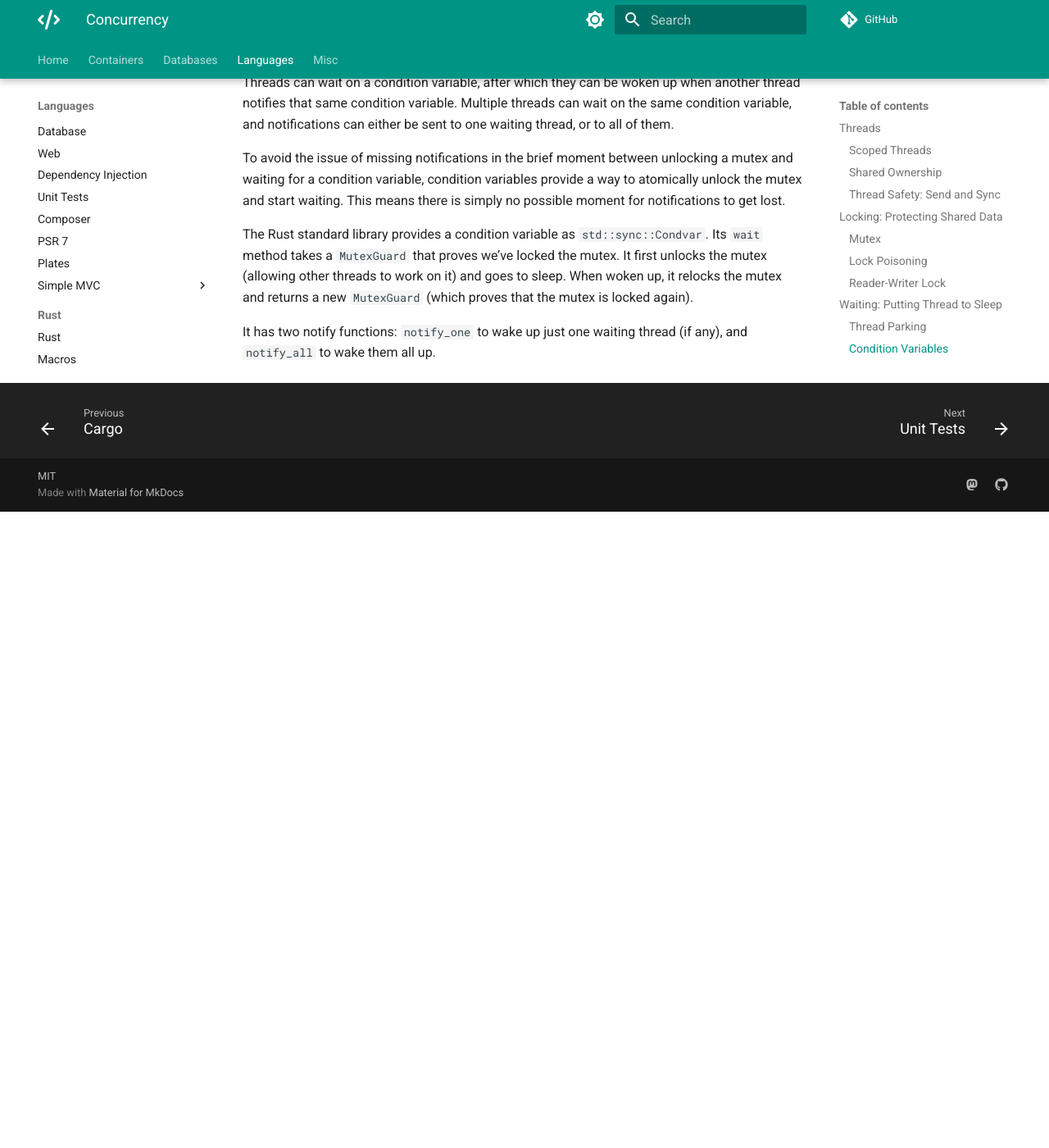
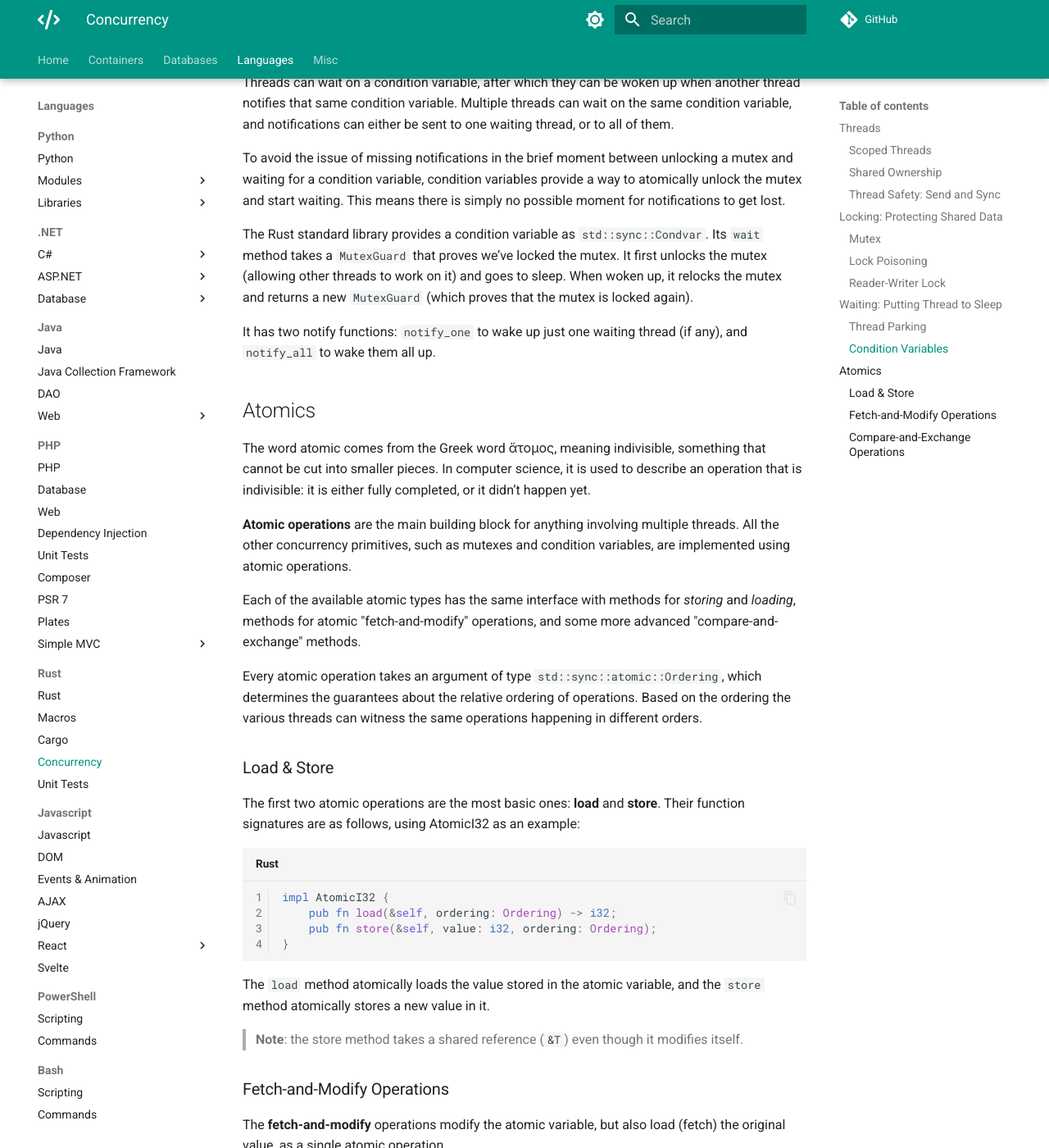
Before and after one commit to m-lamonaca/programming-notes, an MkDocs documentation site: the page built from docs/languages/rust/concurrency.md, in a window 1280 px wide and 1400 px high, scrolled down 4992 px. Shown: the whole window at 82% size. Built offline with MkDocs 1.6.1 and Material for MkDocs 9.7.7, drawn with Linux system fonts in a browser that asks for light colours; comment, search, counter and statistics services are not loaded; before the commit the page ends 5616 px from its top, so only the background shows below that; some of the changed text lies outside the part shown.

Commit message:
rust: add atomics notes

````diff
--- a/docs/languages/rust/concurrency.md
+++ b/docs/languages/rust/concurrency.md
@@ -153,3 +153,62 @@
 The Rust standard library provides a condition variable as `std::sync::Condvar`. Its `wait` method takes a `MutexGuard` that proves we’ve locked the mutex. It first unlocks the mutex (allowing other threads to work on it) and goes to sleep. When woken up, it relocks the mutex and returns a new `MutexGuard` (which proves that the mutex is locked again).
 
 It has two notify functions: `notify_one` to wake up just one waiting thread (if any), and `notify_all` to wake them all up.
+
+## Atomics
+
+The word atomic comes from the Greek word ἄτομος, meaning indivisible, something that cannot be cut into smaller pieces. In computer science, it is used to describe an operation that is indivisible: it is either fully completed, or it didn’t happen yet.
+
+**Atomic operations** are the main building block for anything involving multiple threads. All the other concurrency primitives, such as mutexes and condition variables, are implemented using atomic operations.
+
+Each of the available atomic types has the same interface with methods for _storing_ and _loading_, methods for atomic "fetch-and-modify" operations, and some more advanced "compare-and-exchange" methods.
+
+Every atomic operation takes an argument of type `std::sync::atomic::Ordering`, which determines the guarantees about the relative ordering of operations. Based on the ordering the various threads can witness the same operations happening in different orders.
+
+### Load & Store
+
+The first two atomic operations are the most basic ones: **load** and **store**. Their function signatures are as follows, using AtomicI32 as an example:
+
+```rs
+impl AtomicI32 {
+    pub fn load(&self, ordering: Ordering) -> i32;
+    pub fn store(&self, value: i32, ordering: Ordering);
+}
+```
+
+The `load` method atomically loads the value stored in the atomic variable, and the `store` method atomically stores a new value in it.
+
+> **Note**: the store method takes a shared reference (`&T`) even though it modifies itself.
+
+### Fetch-and-Modify Operations
+
+The **fetch-and-modify** operations modify the atomic variable, but also load (fetch) the original value, as a single atomic operation.
+
+```rs
+impl AtomicI32 {
+    pub fn fetch_add(&self, v: i32, ordering: Ordering) -> i32;
+    pub fn fetch_sub(&self, v: i32, ordering: Ordering) -> i32;
+    pub fn fetch_or(&self, v: i32, ordering: Ordering) -> i32;
+    pub fn fetch_and(&self, v: i32, ordering: Ordering) -> i32;
+    pub fn fetch_nand(&self, v: i32, ordering: Ordering) -> i32;
+    pub fn fetch_xor(&self, v: i32, ordering: Ordering) -> i32;
+    pub fn fetch_max(&self, v: i32, ordering: Ordering) -> i32;
+    pub fn fetch_min(&self, v: i32, ordering: Ordering) -> i32;
+    pub fn swap(&self, v: i32, ordering: Ordering) -> i32;  // aka fetch_store
+}
+```
+
+### Compare-and-Exchange Operations
+
+The **compare-and-exchange** operation checks if the atomic value is equal to a given value, and only if that is the case does it replace it with a new value, all atomically as a single operation. It will return the previous value and tell whether it replaced it or not.
+
+```rs
+impl AtomicI32 {
+    pub fn compare_exchange(
+        &self,
+        expected: i32,
+        new: i32,
+        success_order: Ordering,
+        failure_order: Ordering
+    ) -> Result<i32, i32>;
+}
+```
````
